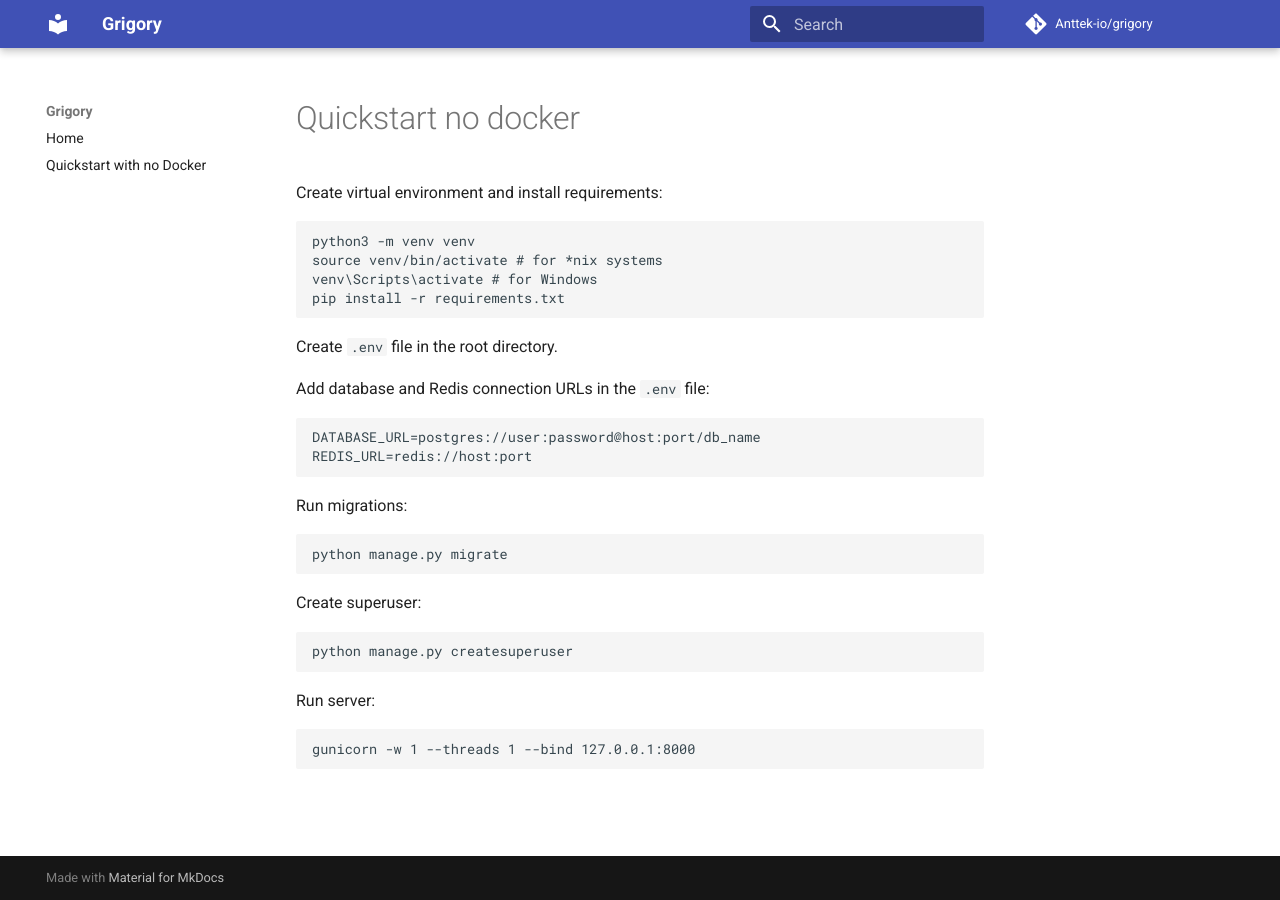
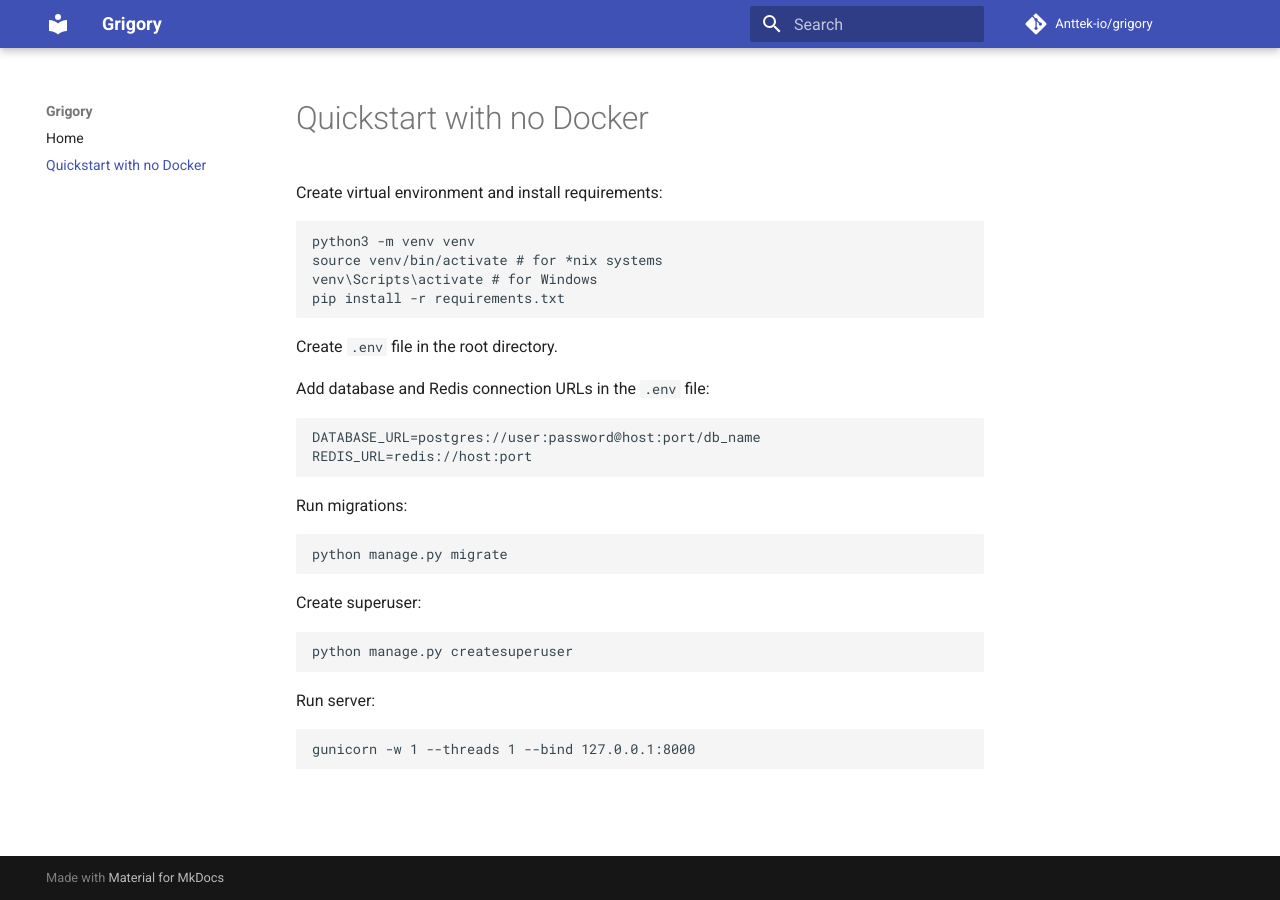
Before and after one commit to Anttek-io/grigory, an MkDocs documentation site: the page built from docs/quickstart_no_docker.md, in a window 1280 px wide. Built offline with MkDocs 1.6.1 and Material for MkDocs 9.7.7, drawn with Linux system fonts in a browser that asks for light colours; comment, search, counter and statistics services are not loaded; some of the changed lines change nothing that is shown.

Commit message:
adding documentation

```diff
--- a/mkdocs.yml
+++ b/mkdocs.yml
@@ -6,6 +6,6 @@ repo_name: 'Anttek-io/grigory'
 repo_url: 'https://github.com/Anttek-io/grigory'
 nav:
   - Home: index.md
-  - Quickstart with no Docker: docs/quickstart_no_docker.md
+  - Quickstart with no Docker: quickstart_no_docker.md
 theme:
   name: 'material'
```
